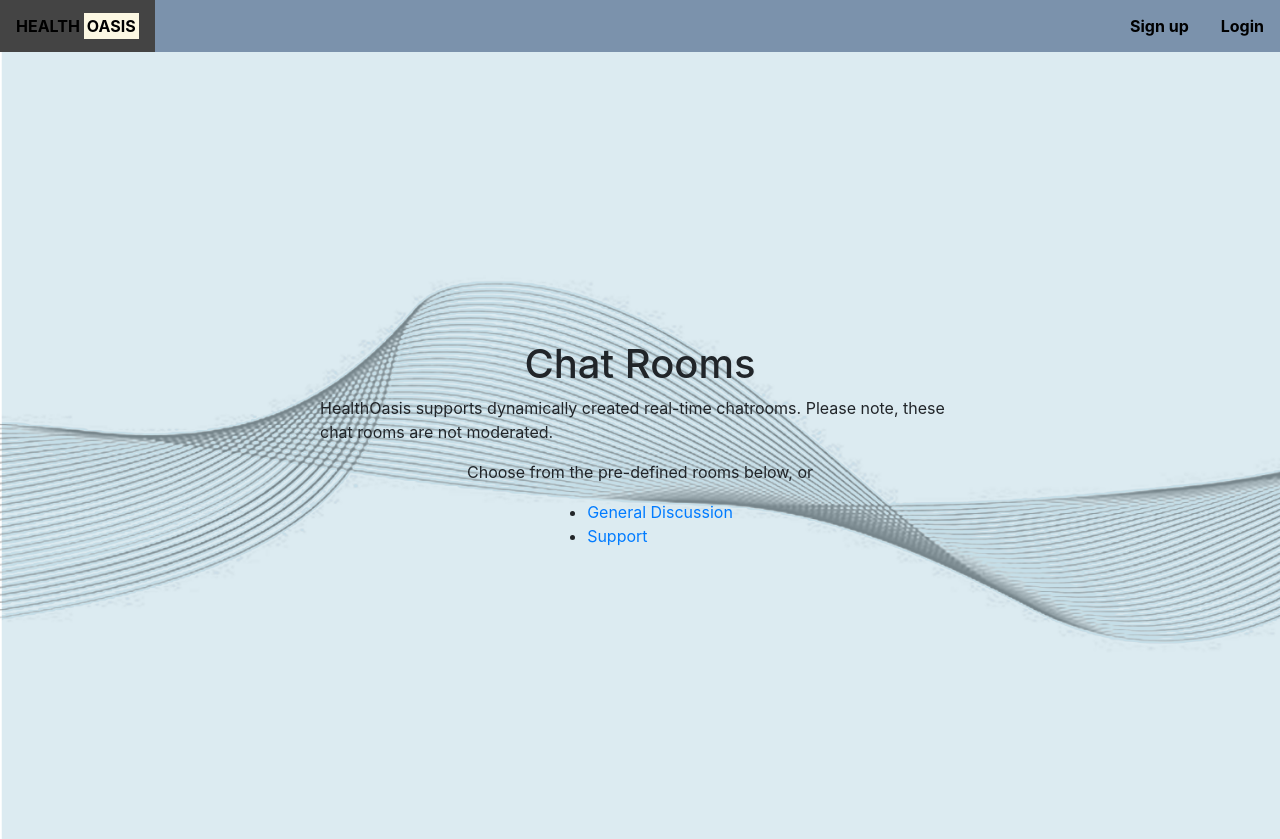
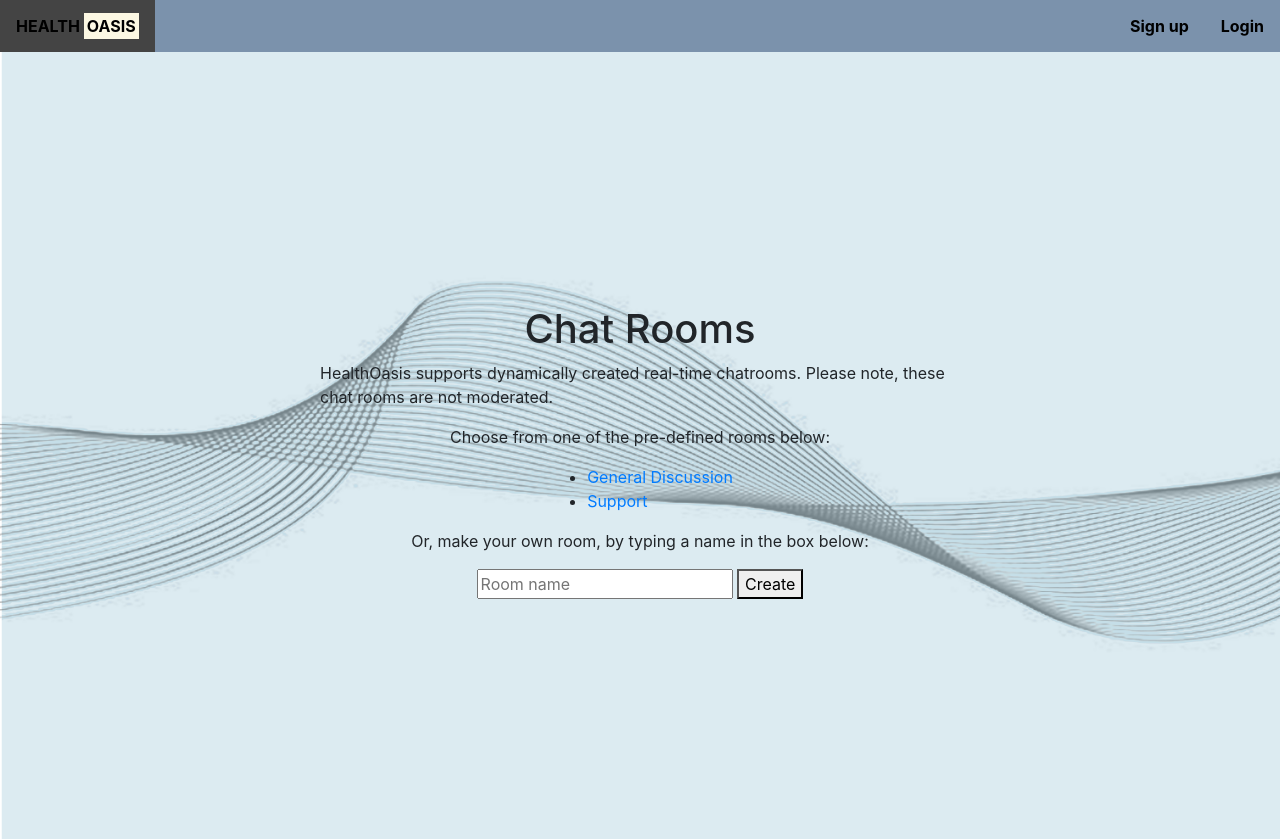
Before and after one commit to Beehive324/com2027-deployment, a Django app: page /chat/ in a window 1280 px wide. Shown: the top 839 px of the page. Run offline with Django 4.2, Linux system fonts and the light colour scheme; style sheets or scripts are compiled from the project's sources; some libraries are stand-ins or nearby versions.

Commit message:
User-defined chatroom names

```diff
--- a/healthoasis/chatapp/templates/chatapp/index.html
+++ b/healthoasis/chatapp/templates/chatapp/index.html
@@ -6,10 +6,22 @@
 <section>
  <h1>Chat Rooms</h1>
  <p>HealthOasis supports dynamically created real-time chatrooms. Please note, these chat rooms are not moderated.</p>
- <p>Choose from the pre-defined rooms below, or </p>
+ <p>Choose from one of the pre-defined rooms below:</p>
  <ul>
- <li><a href="{% url 'room' 'General' %}">General Discussion</a></li>
- <li><a href="{% url 'room' 'Support' %}">Support</a></li>
+ <li><a href="{% url 'room' 'general' %}">General Discussion</a></li>
+ <li><a href="{% url 'room' 'support' %}">Support</a></li>
  </ul>
+ <p>Or, make your own room, by typing a name in the box below:</p>
+ <input type="text" id="myInput" placeholder="Room name">
+ <button onclick="redirectToRoom()">Create</button>
+
 </section>
+<script>
+    function redirectToRoom() {
+        var inputVal = document.getElementById('myInput').value;
+        window.location.href = inputVal;
+    }
+</script>
+
+
 {% endblock content %}
```
